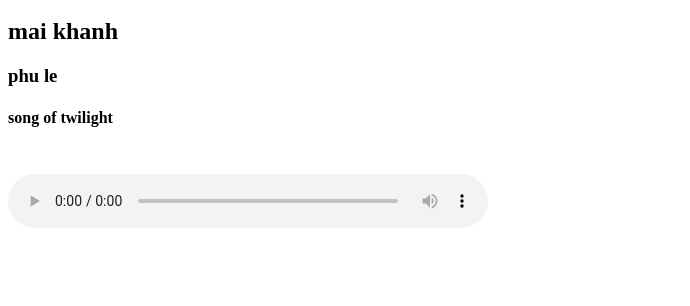
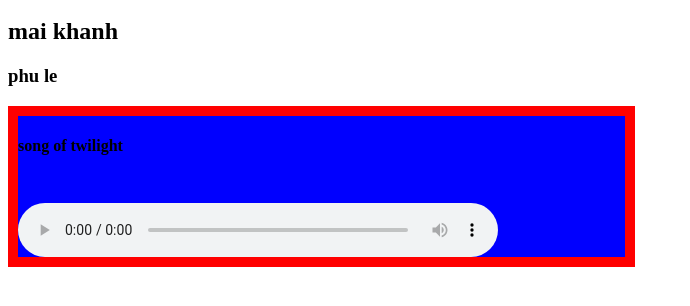
Before and after one commit to NinjaTyper/peterle2011.github.io, a plain HTML site: page index.html in a window 1280 px wide. Shown: the part 48-354 px from the top of the page, without its empty margins (0-690 px from the left). Drawn offline with Linux system fonts and the light colour scheme.

Commit message:
add box for song

```diff
--- a/index.html
+++ b/index.html
@@ -6,8 +6,12 @@
     <h1>peter le</h1>
     <h2>mai khanh</h2>
     <h3>phu le</h3>
-    <h4>song of twilight</h4>
-    <audio controls style="width:480px;height:80px;" src="SongOfTwilight.mp3">
-    </audio>
+
+    <div style="border: 10px solid red; width: 48%; background-color:blue;">
+        <h4>song of twilight</h4>
+        <audio controls style="width:480px;height:80px;" src="SongOfTwilight.mp3"></audio>
+    </div>
+
+
 </body>
 </html>
```
